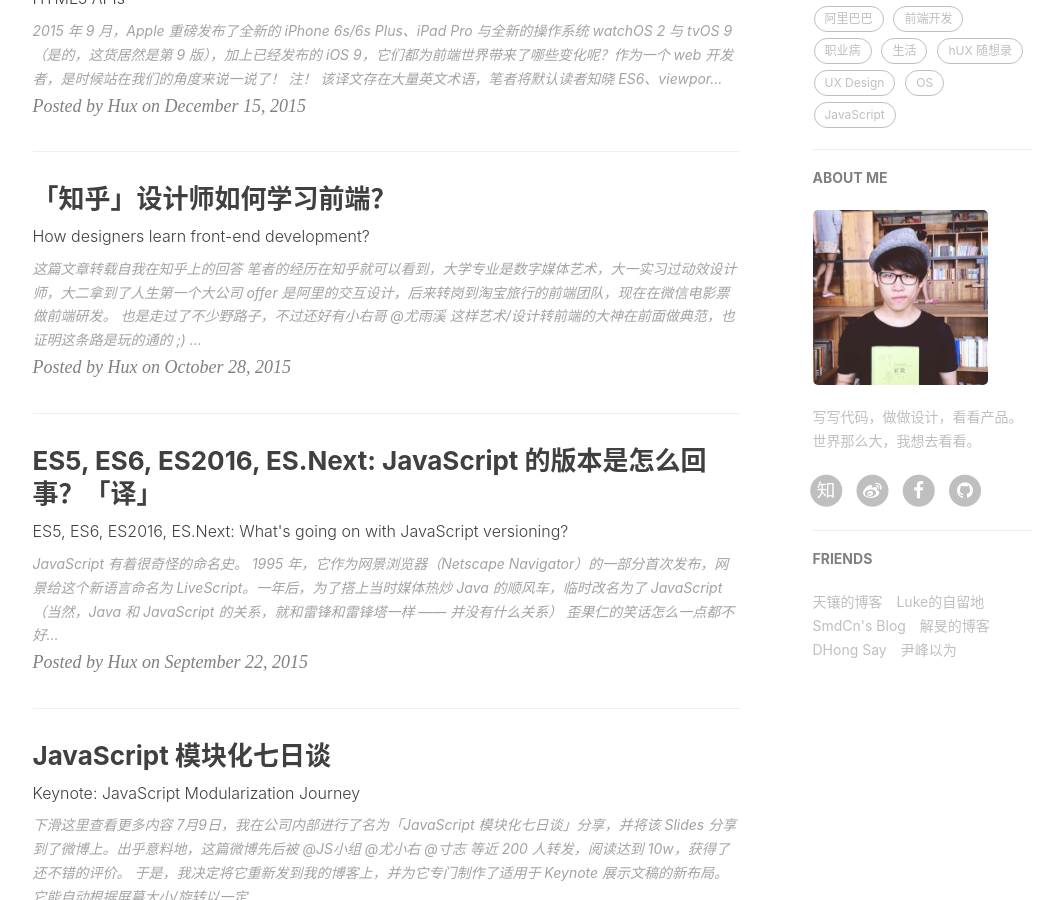
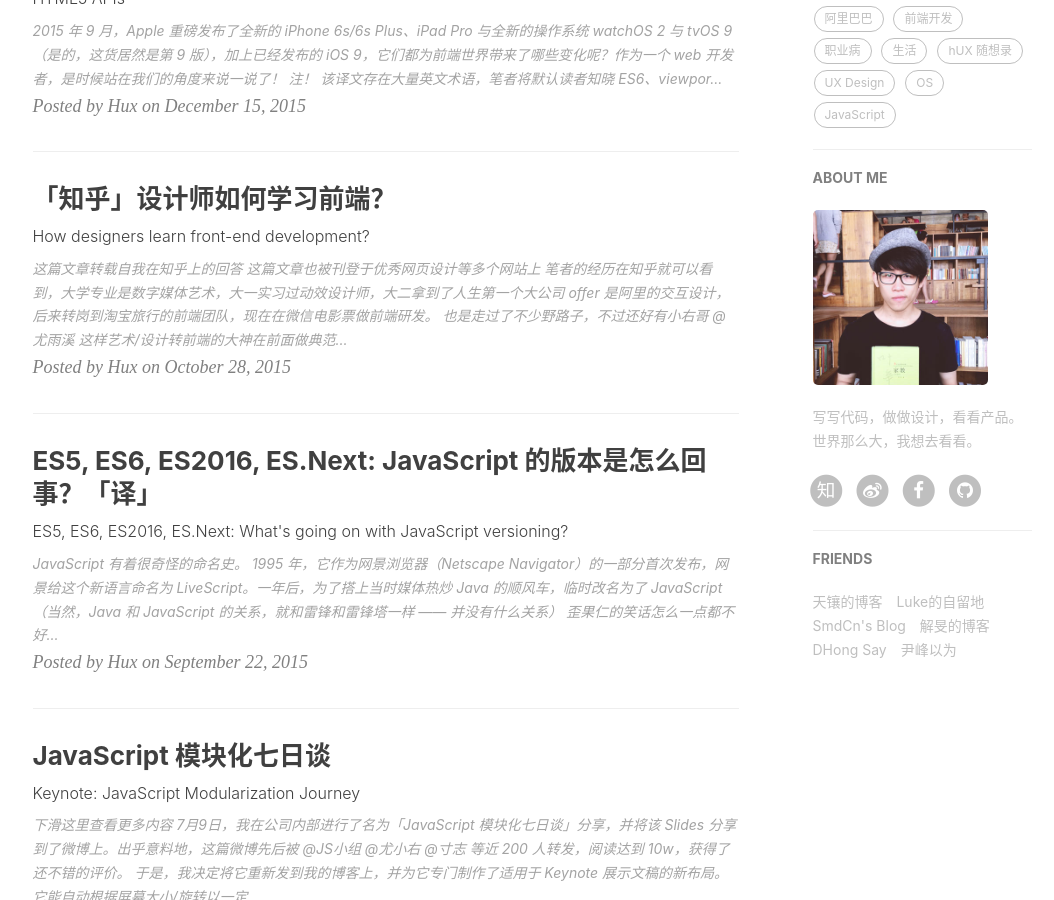
Before and after one commit to q97236143/Huxproh, a Jekyll site: the page built from index.html, in a window 1280 px wide and 900 px high, scrolled down 544 px. Shown: the whole window, without its empty margins (135-1189 px from the left). Built offline with Jekyll 4.4.1, drawn with Linux system fonts in a browser that asks for light colours; nearby versions of some CDN libraries; the list of posts is cut into pages by our own code; comment, search, counter and statistics services are not loaded.

Commit message:
[self] update post

````diff
--- a/_posts/2015-10-28-how-designer-learn-fe.markdown
+++ b/_posts/2015-10-28-how-designer-learn-fe.markdown
@@ -12,6 +12,7 @@ tags:
 ---
 
 > 这篇文章转载自[我在知乎上的回答](https://www.zhihu.com/question/21921588/answer/69680480)
+> 这篇文章也被刊登于[优秀网页设计](http://www.uisdc.com/head-first-front-end)等多个网站上
 
 
 <div>
@@ -73,10 +74,14 @@ p { color: red;}
     <br>
     <br>在了解一些基础的 JavaScript 概念（变量、函数、基本类型）后，我们可以直接去学习 jQuery，你不用知道它具体是什么（它是一个 JavaScript 代码库），你只要知道它可以显著地降低你编写交互的难度就好了：
     <br>
-    <div class="highlight"><pre><code class="language-text">$('.className').click(function(){
+
+```
+$('.className').click(function(){
     alert("Hello jQuery")
 })
-</code></pre></div>通过 jQuery，我们可以继续使用在 CSS 中学到的“选择器”
+```
+
+通过 jQuery，我们可以继续使用在 CSS 中学到的“选择器”
     <br>
     <br>对于没有编程基础的人来说，想要完全掌握它们两并不容易。作为设计师，很多时候我们可以先不必深究它们的原理，而是尝试直接应用它！这样成就感会来得很快，并且你可以通过实际应用更加理解 JavaScript 是用来做什么的。
     <br>
````
